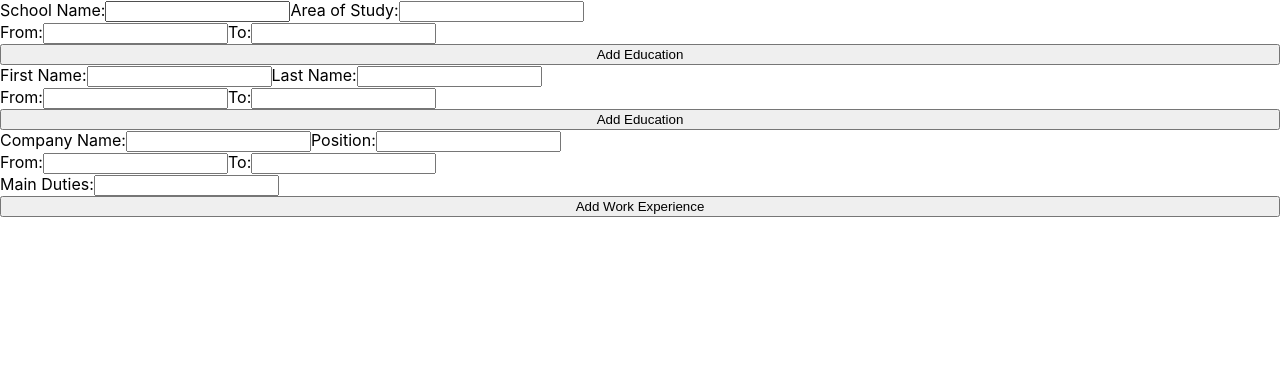
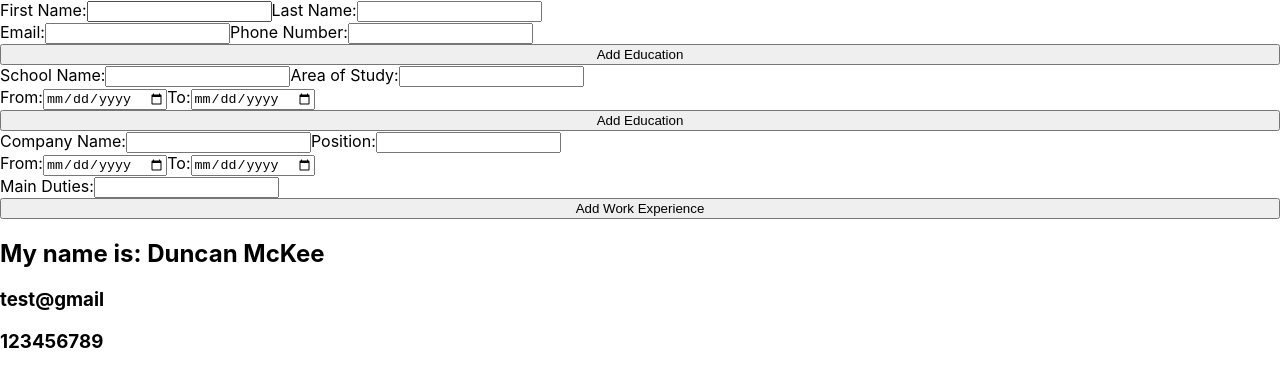
Before and after one commit to duncan-io/cv-application, a React (Create React App) app: page / in a window 1280 px wide. Shown: the top 386 px of the page. Built offline with nearby package versions, Linux system fonts and the light colour scheme.

Commit message:
Set up display componenets and send props through from parent

```diff
--- a/src/App.js
+++ b/src/App.js
@@ -1,17 +1,75 @@
 import React, {Component} from 'react';
+import EducationDisplay from './components/EducationDisplay';
 import EducationSubmission from './components/EducationalInfo';
+import ExperienceDisplay from './components/ExperienceDisplay';
 import ExperienceSubmission from './components/ExperienceInfo';
+import GeneralDisplay from './components/GeneralDisplay';
 import GeneralInfoSubmission from './components/GeneralInfo';
 import './styles/App.css';
 
 class App extends Component{
 
+  constructor(){
+    super();
+
+    function educationObject (){
+      return{
+        schoolName:'',
+        areaOfStudy:'',
+        yearStarted:'',
+        yearEnded:'',
+      }
+    }
+
+    function experienceObject(){
+      return {
+        companyName:'',
+        title:'',
+        dateStarted:'',
+        dateEnded:'',
+      }
+    }
+
+    this.state = {
+      education:[educationObject(),],
+      experience:[experienceObject(),],
+      general:{
+        firstName:'Duncan',
+        lastName:'McKee',
+        email:'test@gmail',
+        phone:'123456789',
+      }
+    }
+
+  }
+
+
   render(){
+    const {education, experience, general} = this.state
   return (
     <div>
+      <GeneralInfoSubmission></GeneralInfoSubmission>
       <EducationSubmission></EducationSubmission>
-      <GeneralInfoSubmission></GeneralInfoSubmission>
       <ExperienceSubmission></ExperienceSubmission>
+      <GeneralDisplay
+       firstName={general.firstName}
+       lastName={general.lastName}
+       email={general.email}
+       phone={general.phone}/>
+
+      <EducationDisplay
+       companyName={education.schoolName}
+       title={education.areaOfStudy}
+       dateStarted={education.dateStarted}
+       dateEnded={education.dateEnded}
+       />
+
+       <ExperienceDisplay
+       companyName={experience.companyName}
+       title={experience.title}
+       dateStarted={experience.dateStarted}
+       dateEnded={experience.dateEnded}
+       />
     </div>
   );
   }
--- /dev/null
+++ b/src/components/EducationDisplay.js
@@ -0,0 +1,19 @@
+import React from "react";
+
+const EducationDisplay = (props) => {
+  const { schoolName, areaOfStudy, dateStarted, dateEnded } = props;
+
+  return (
+    <div className="infoDisplay">
+      <h3>{schoolName} </h3>
+      <h3>{areaOfStudy}</h3>
+      <div className="dateDisplay">
+      <h3>{dateStarted}</h3>
+      <h3>{dateEnded}</h3>
+      </div>
+
+    </div>
+  );
+};
+
+export default EducationDisplay;
--- a/src/components/EducationalInfo.js
+++ b/src/components/EducationalInfo.js
@@ -19,11 +19,11 @@ const EducationSubmission = (props) => {
                 <div className="fieldContainer">
                 <div className="field">
                     <label htmlFor="dateStarted">From:</label>
-                    <input type="text" id="dateStarted"></input>
+                    <input type="date" id="dateStarted"></input>
                 </div>
                 <div className="field">
                     <label htmlFor="dateEnded">To:</label>
-                    <input type="text" id="dateEnded"></input>
+                    <input type="date" id="dateEnded"></input>
                 </div>
                 </div>
                 <button>Add Education</button>
--- /dev/null
+++ b/src/components/ExperienceDisplay.js
@@ -0,0 +1,19 @@
+import React from "react";
+
+const ExperienceDisplay = (props) => {
+  const { companyName, title, dateStarted, dateEnded } = props;
+
+  return (
+    <div className="infoDisplay">
+      <h3>{companyName} </h3>
+      <h3>{title}</h3>
+      <div className="dateDisplay">
+      <h3>{dateStarted}</h3>
+      <h3>{dateEnded}</h3>
+      </div>
+
+    </div>
+  );
+};
+
+export default ExperienceDisplay;
--- a/src/components/ExperienceInfo.js
+++ b/src/components/ExperienceInfo.js
@@ -17,17 +17,17 @@ const ExperienceSubmission = (props) => {
         <div className="fieldContainer">
           <div className="field">
             <label htmlFor="dateStarted">From:</label>
-            <input type="text" id="dateStarted"></input>
+            <input type="date" id="dateStarted"></input>
           </div>
           <div className="field">
             <label htmlFor="dateEnded">To:</label>
-            <input type="text" id="dateEnded"></input>
+            <input type="date" id="dateEnded"></input>
           </div>
         </div>
         <div className="fieldContainer">
           <div className="field">
             <label htmlFor="mainDuties">Main Duties:</label>
-            <input type="text" id="mainDuties"></input>
+            <input type="textArea" id="mainDuties"></input>
           </div>
         </div>
         <button>Add Work Experience</button>
--- /dev/null
+++ b/src/components/GeneralDisplay.js
@@ -0,0 +1,15 @@
+import React from "react";
+
+const GeneralDisplay = (props) => {
+  const { firstName, lastName, email, phone } = props;
+
+  return (
+    <div className="infoDisplay">
+      <h2>My name is: {firstName} {lastName}</h2>
+      <h3>{email}</h3>
+      <h3>{phone}</h3>
+    </div>
+  );
+};
+
+export default GeneralDisplay;
--- a/src/components/GeneralInfo.js
+++ b/src/components/GeneralInfo.js
@@ -18,11 +18,11 @@ const GeneralInfoSubmission = (props) => {
                 </div>
                 <div className="fieldContainer">
                 <div className="field">
-                    <label htmlFor="email">From:</label>
+                    <label htmlFor="email">Email:</label>
                     <input type="text" id="email"></input>
                 </div>
                 <div className="field">
-                    <label htmlFor="phoneNumber">To:</label>
+                    <label htmlFor="phoneNumber">Phone Number:</label>
                     <input type="number" id="phoneNumber"></input>
                 </div>
                 </div>
--- a/src/styles/App.css
+++ b/src/styles/App.css
@@ -6,3 +6,7 @@
 .fieldContainer{
   display: flex;
 }
+
+.dateDisplay{
+  display: flex;
+}
```
